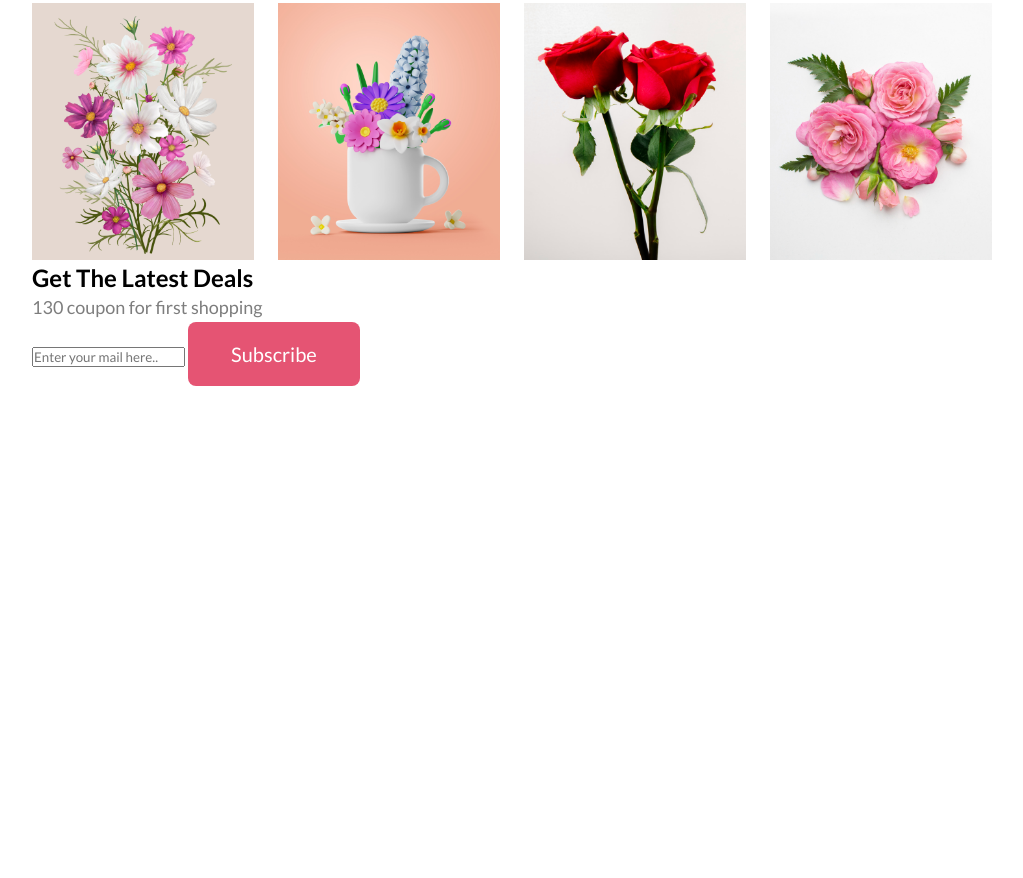
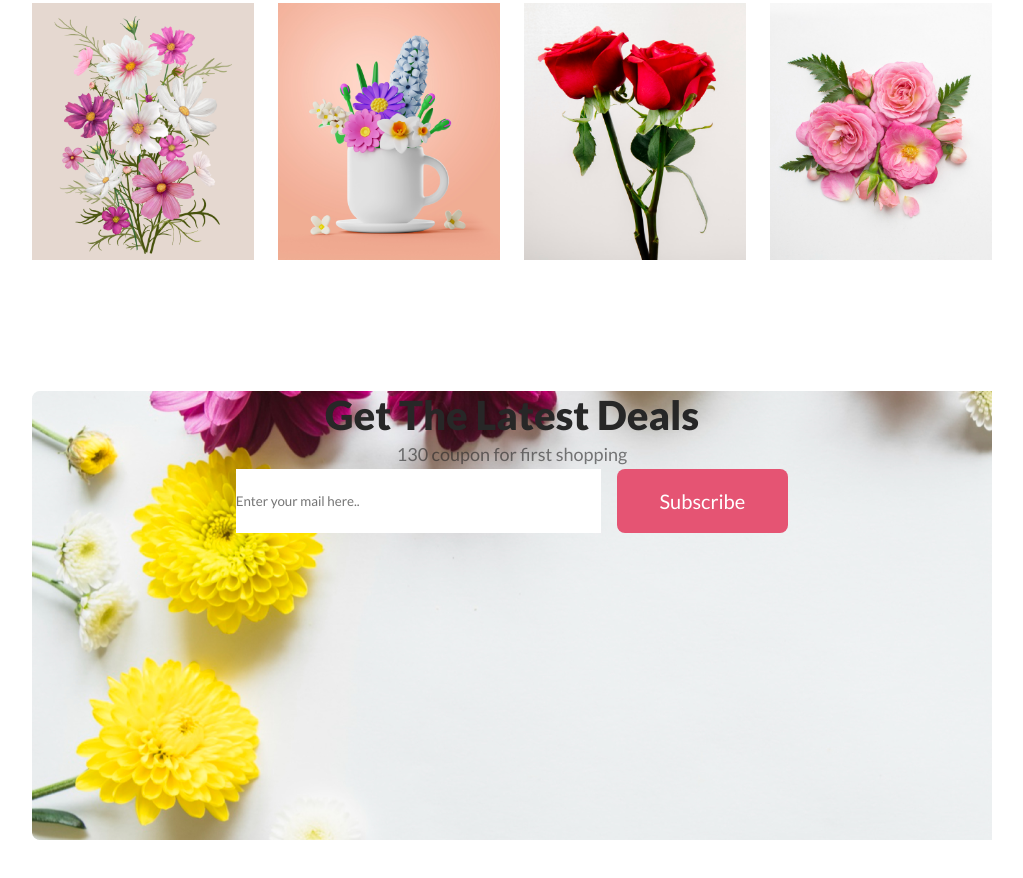
Before and after one commit to MTHasan0/flower-shop, a plain HTML site: page index.html in a window 1280 px wide. Shown: the part 3040-3918 px from the top of the page, without its empty margins (128-1151 px from the left). Before the commit the page ends 3426 px from the top, so only its background shows below. Drawn offline with Linux system fonts and the light colour scheme.

Commit message:
deals complete

```diff
--- a/index.html
+++ b/index.html
@@ -106,10 +106,15 @@
 
         <section class="subscribe-section container">
             <div class="subscribe">
-                <h2>Get The Latest Deals</h2>
-                <p>130 coupon for first shopping</p>
-                <input type="email" placeholder="Enter your mail here..">
-                <button>Subscribe</button>
+                <div class="subscribe-container">
+                    <h2 class="section-heading">Get The Latest Deals</h2>
+                    <p>130 coupon for first shopping</p>
+                </div>
+                <div class="subscribe-input-area">
+                    <input type="email" placeholder="Enter your mail here..">
+                    <button>Subscribe</button>
+                </div>
+
 
             </div>
         </section>
--- a/style/style.css
+++ b/style/style.css
@@ -202,7 +202,7 @@ p2 {
     margin-bottom: 24px;
 }
 
-.left-item>p{
+.left-item>p {
     max-width: 594px;
     margin-bottom: 35px;
 }
@@ -212,43 +212,76 @@ p2 {
     padding-bottom: 100px;
 }
 
-.deal-btn{
+.deal-btn {
     transition: transform 1s;
 }
 
-.deal-btn:hover{
+.deal-btn:hover {
     transform: rotate(10deg);
     border-radius: 20%;
 }
 
 /* Instagram section styles */
 
-.instagram-section{
+.instagram-section {
     margin-top: 128px;
 }
 
-.instagram-section>div>p{
+.instagram-section>div>p {
     max-width: 594px;
     text-align: center;
     margin: 24px auto 48px auto;
 
 }
 
-.instagram-img-container{
+.instagram-img-container {
     width: 100%;
     display: flex;
     margin: auto;
     gap: 24px;
 }
 
-.instagram-img-container img{
+.instagram-img-container img {
     width: 100%;
     margin: auto;
 }
 
+/* Subscribe section styles */
+
+.subscribe-section {
+    margin: 128px auto;
+}
+
+
+.subscribe {
+    height: 449px;
+    width: 100%;
+    background-image: url('../Flower\ Asset/Rectangle 9.png');
+    background-repeat: no-repeat;
 
 
 
+}
+
+.subscribe-container {
+    margin: auto;
+    text-align: center;
+}
+
+.subscribe-input-area{
+    display: flex;
+    align-items: center;
+    justify-content: center;
+    margin: auto;
+    gap: 16px;
+
+}
+
+.subscribe-input-area> input{
+    width: 38%;
+    height: 64px;
+    border: none;
+}
 
 
 
@@ -269,7 +302,8 @@ p2 {
         flex-direction: column;
         height: 600px;
     }
-    .hot-deal-container{
+
+    .hot-deal-container {
         flex-direction: column;
         padding-top: 50px;
         flex-wrap: wrap;
@@ -292,7 +326,8 @@ p2 {
         flex-wrap: wrap;
 
     }
-    .hot-deal-container{
+
+    .hot-deal-container {
         flex-direction: column;
         padding-top: 50px;
         flex-wrap: wrap;
```
